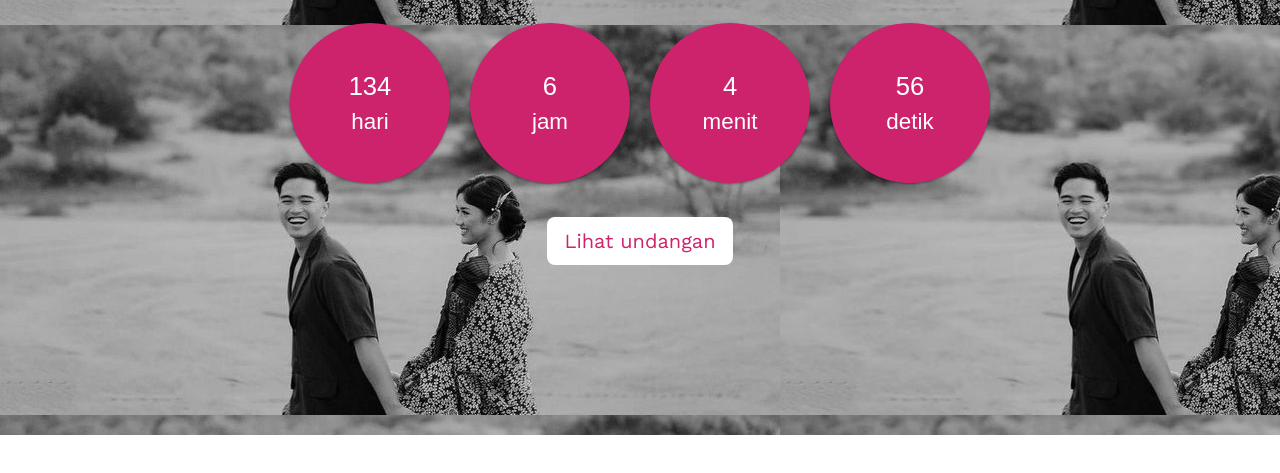
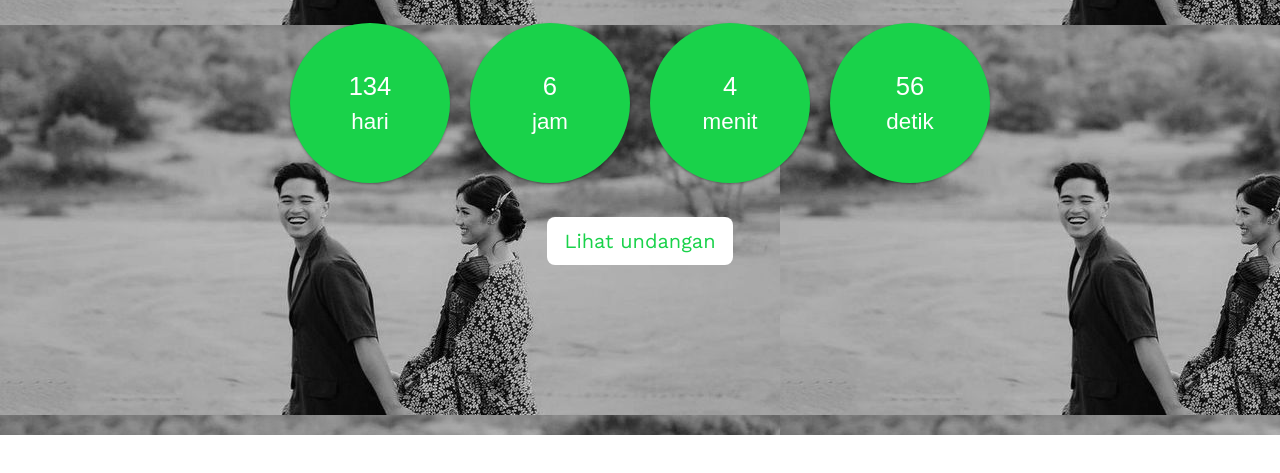
Before and after one commit to Nico-Nainggolan/Nico-weddding, a plain HTML site: page index.html in a window 1280 px wide. Shown: the part 365-838 px from the top of the page. Drawn offline with nearby package versions, Linux system fonts and the light colour scheme.

Commit message:
mengubah warna

```diff
--- a/style.css
+++ b/style.css
@@ -1,5 +1,5 @@
 :root {
-  --pink: #cd236d;
+  --pink: #19d24a;
   --bg: #0a0a0a;
   --shadow: 0 2px 2px rgb(0 0 0 / 0.5);
 }
```
